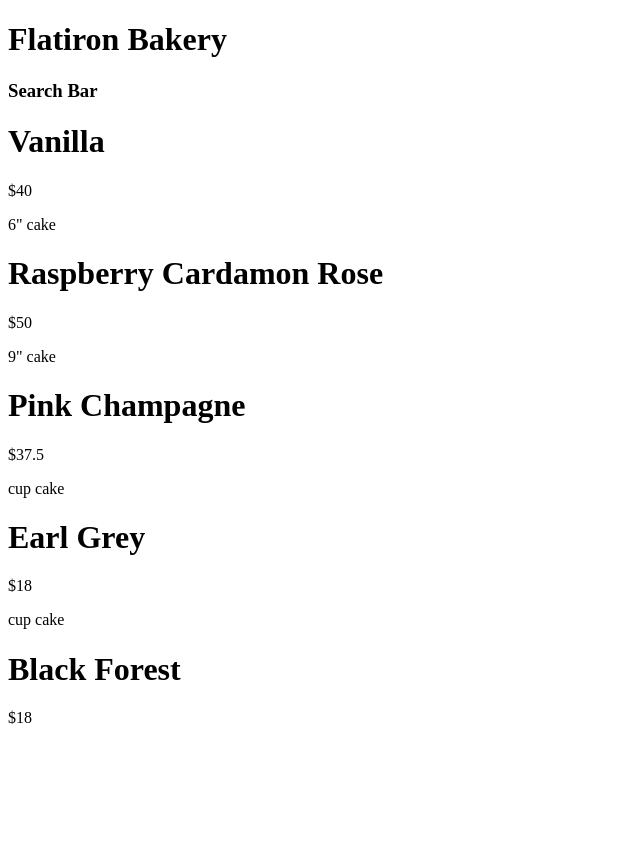
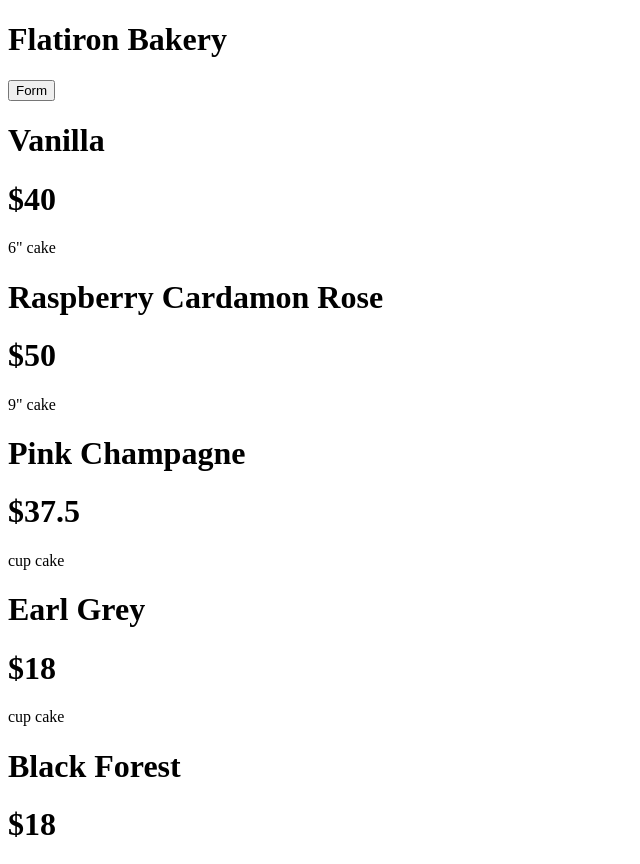
Before and after one commit to abby-anderson/flatiron-bakes, a React (Create React App) app: page / in a window 1280 px wide. Shown: the whole page, without its empty margins (0-640 px from the left). Before the commit the page ends 800 px from the top, so only its background shows below. Built offline with nearby package versions, Linux system fonts and the light colour scheme.

Commit message:
progress EOD3

```diff
--- a/src/App.js
+++ b/src/App.js
@@ -1,7 +1,7 @@
-import React from 'react';
 import CakeCard from './CakeCard';
 import Header from './Header';
 import SearchBar from './SearchBar';
+import React, { useState } from "react";
 
 const cakes = [
   {
@@ -31,11 +31,14 @@
 ]
 
 function App() {
+  const [visible, setVisible] = useState(false);
+
   return (
     <>
       <Header />
-      <SearchBar />
-      {cakes.map(each => <CakeCard key={each.flavor} flavor={each.flavor} price={each.price} size={each.size}/>)}
+      {visible? <SearchBar /> : null}
+      <button onClick={() => setVisible(!visible)}>{visible ? 'x' : 'Form'}</button>
+      {cakes.map(eachCake => <CakeCard cake={eachCake}/>)}
     </>
   );
 }
--- a/src/CakeCard.js
+++ b/src/CakeCard.js
@@ -1,16 +1,19 @@
-import React from 'react';
+import React, { useState } from 'react';
 
 
+function CakeCard ({cake}) {
+    const [selected, setSelected] = useState(null);
 
-//let eachCake = cakes.map(each => console.log(each))
+    //should put this handleClick function inside the CakeCard function to limit global scope!  best practice
+    function handleClick () {
 
-//would only need to pass props below if the above cakes were declared in the parent component!
-function CakeCard ({flavor, price, size}) {
+    }
+
     return (
         <>
-        <h1>{flavor}</h1>
-        <p>${price}</p>
-        <p>{size}</p>
+        <h1>{cake.flavor}</h1>
+        <h1>${cake.price}</h1>
+        <p>{cake.size}</p>
         </>
     );
 }
--- a/src/SearchBar.js
+++ b/src/SearchBar.js
@@ -2,7 +2,13 @@
 
 function SearchBar () {
     return (
-        <h3>Search Bar</h3>
+        <>
+        <form>
+            <label>Search Bar Form</label>
+            <input type="text"></input>
+            <input type="submit"></input>
+        </form>
+        </>
     );
 }
 
```
